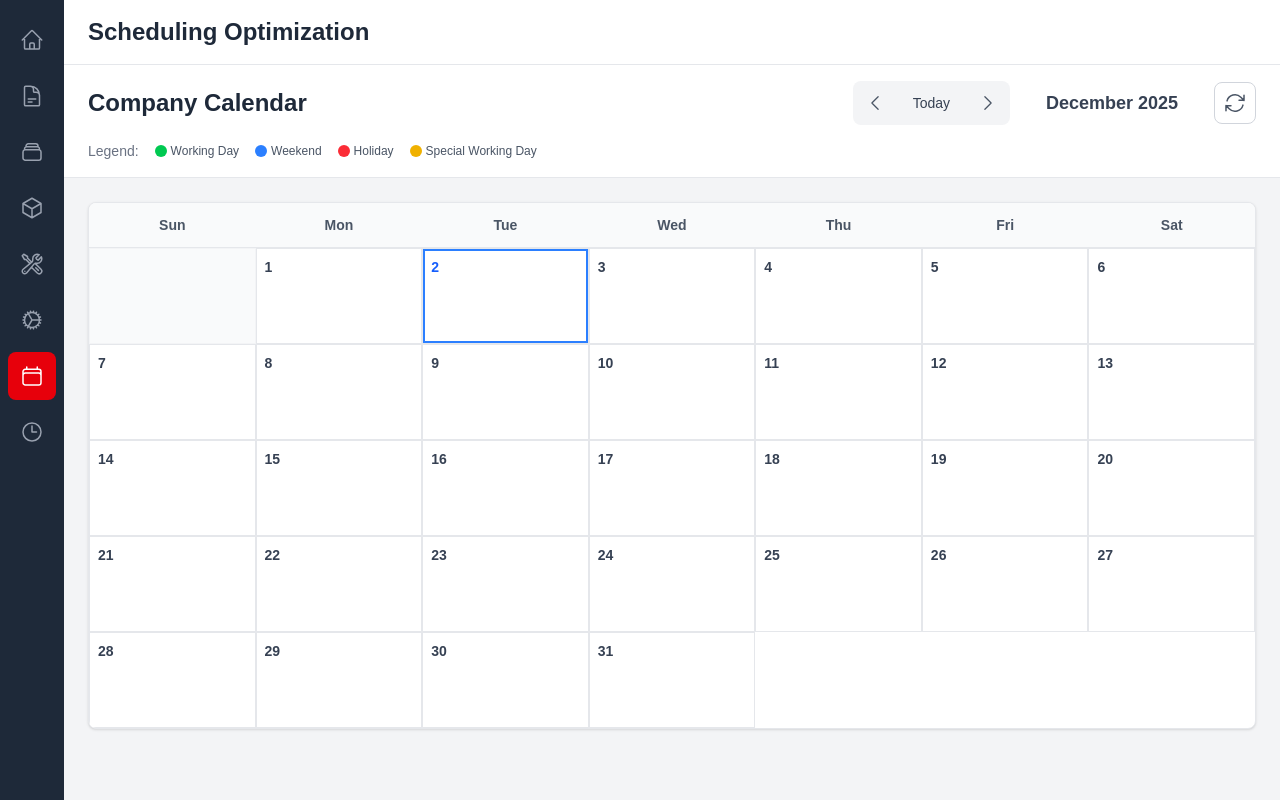
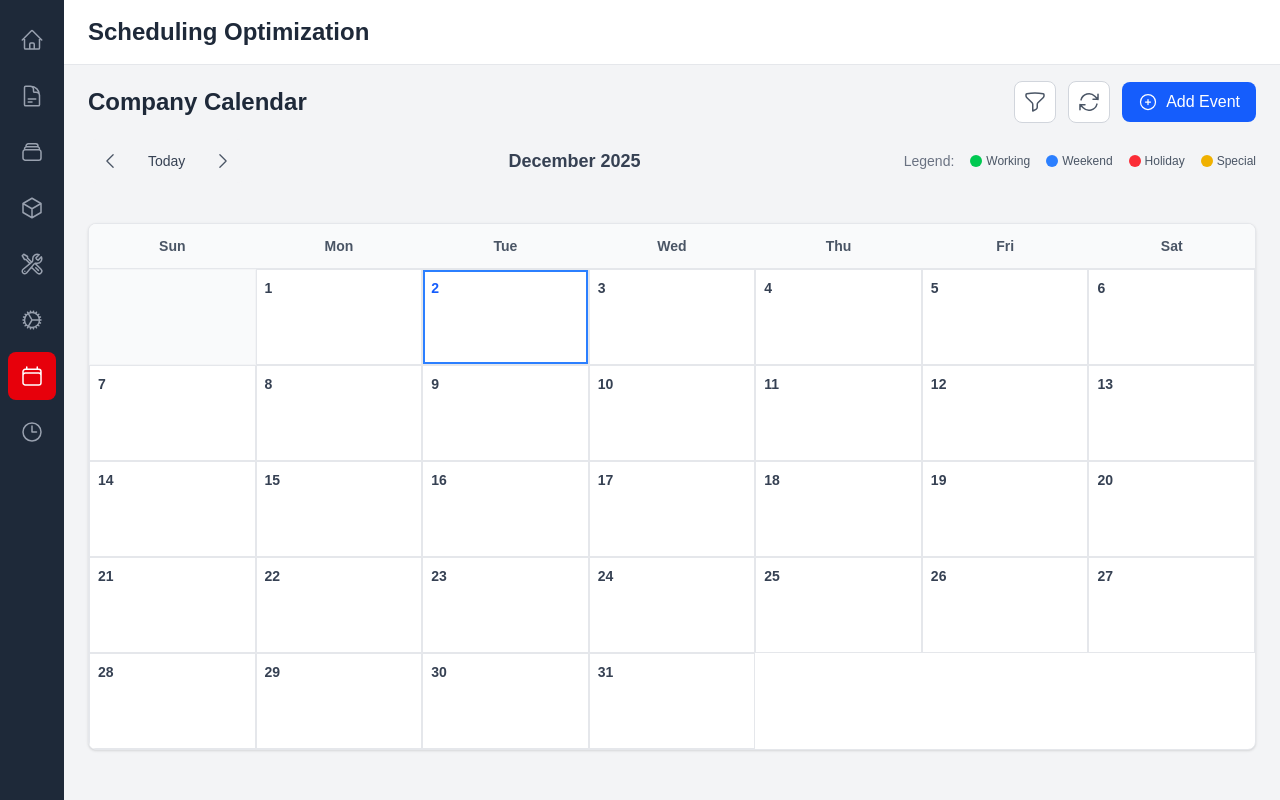
Before and after one commit to Jirasak-Guy/Production-Planning-Optimization, a Next.js app in the folder Frontend/: page /company-calendar in a window 1280 px wide. Built offline with nearby package versions, Linux system fonts and the light colour scheme; no server answers.

Commit message:
ปรับส่วน Page Header ให้หน้า Shift กับ Company Calendar

```diff
--- a/Frontend/app/company-calendar/page.tsx
+++ b/Frontend/app/company-calendar/page.tsx
@@ -3,7 +3,13 @@
 import { useState, useEffect } from "react";
 import { CompanyCalendar } from "@/app/types/Shift";
 import { fetchCompanyCalendar } from "@/app/lib/data";
-import { ArrowPathIcon, ChevronLeftIcon, ChevronRightIcon } from "@heroicons/react/24/outline";
+import {
+  ArrowPathIcon,
+  ChevronLeftIcon,
+  ChevronRightIcon,
+  PlusCircleIcon,
+  FunnelIcon,
+} from "@heroicons/react/24/outline";
 
 export default function CompanyCalendarPage() {
   const [calendarData, setCalendarData] = useState<CompanyCalendar[]>([]);
@@ -40,7 +46,9 @@ export default function CompanyCalendarPage() {
   };
 
   const getCalendarDataForDate = (year: number, month: number, day: number) => {
-        const dateStr = `${year}-${String(month + 1).padStart(2, "0")}-${String(day).padStart(2, "0")}`;
+    const dateStr = `${year}-${String(month + 1).padStart(2, "0")}-${String(
+      day
+    ).padStart(2, "0")}`;
     return calendarData.find((item) => item.calendar_date === dateStr);
   };
 
@@ -49,9 +57,10 @@ export default function CompanyCalendarPage() {
 
     const styles: Record<string, string> = {
       "working-day": "bg-green-100 hover:bg-green-200 border-green-300",
-            "weekend": "bg-blue-100 hover:bg-blue-200 border-blue-300",
-            "holiday": "bg-red-100 hover:bg-red-200 border-red-300",
-            "special-working-day": "bg-yellow-100 hover:bg-yellow-200 border-yellow-300",
+      weekend: "bg-blue-100 hover:bg-blue-200 border-blue-300",
+      holiday: "bg-red-100 hover:bg-red-200 border-red-300",
+      "special-working-day":
+        "bg-yellow-100 hover:bg-yellow-200 border-yellow-300",
     };
     return styles[dayType] || "bg-gray-100 hover:bg-gray-200";
   };
@@ -59,8 +68,8 @@ export default function CompanyCalendarPage() {
   const getDayTypeBadgeStyles = (dayType: string) => {
     const styles: Record<string, string> = {
       "working-day": "bg-green-500 text-white",
-            "weekend": "bg-blue-500 text-white",
-            "holiday": "bg-red-500 text-white",
+      weekend: "bg-blue-500 text-white",
+      holiday: "bg-red-500 text-white",
       "special-working-day": "bg-yellow-500 text-white",
     };
     return styles[dayType] || "bg-gray-500 text-white";
@@ -77,22 +86,37 @@ export default function CompanyCalendarPage() {
   };
 
   const goToPreviousMonth = () => {
-        setCurrentDate(new Date(currentDate.getFullYear(), currentDate.getMonth() - 1, 1));
+    setCurrentDate(
+      new Date(currentDate.getFullYear(), currentDate.getMonth() - 1, 1)
+    );
   };
 
   const goToNextMonth = () => {
-        setCurrentDate(new Date(currentDate.getFullYear(), currentDate.getMonth() + 1, 1));
+    setCurrentDate(
+      new Date(currentDate.getFullYear(), currentDate.getMonth() + 1, 1)
+    );
   };
 
   const goToToday = () => {
     setCurrentDate(new Date());
   };
 
-    const { daysInMonth, startingDayOfWeek, year, month } = getDaysInMonth(currentDate);
+  const { daysInMonth, startingDayOfWeek, year, month } =
+    getDaysInMonth(currentDate);
   const weekdays = ["Sun", "Mon", "Tue", "Wed", "Thu", "Fri", "Sat"];
   const monthNames = [
-        "January", "February", "March", "April", "May", "June",
-        "July", "August", "September", "October", "November", "December"
+    "January",
+    "February",
+    "March",
+    "April",
+    "May",
+    "June",
+    "July",
+    "August",
+    "September",
+    "October",
+    "November",
+    "December",
   ];
 
   const renderCalendarDays = () => {
@@ -101,7 +125,10 @@ export default function CompanyCalendarPage() {
     // Empty cells for days before the first day of the month
     for (let i = 0; i < startingDayOfWeek; i++) {
       days.push(
-                <div key={`empty-${i}`} className="h-24 bg-gray-50 border border-gray-100"></div>
+        <div
+          key={`empty-${i}`}
+          className="h-24 bg-gray-50 border border-gray-100"
+        ></div>
       );
     }
 
@@ -116,22 +143,34 @@ export default function CompanyCalendarPage() {
       days.push(
         <div
           key={day}
-                    className={`h-24 p-2 border border-gray-200 cursor-pointer transition-all duration-200 ${getDayTypeStyles(dayData?.day_type)} ${isToday ? "ring-2 ring-blue-500 ring-inset" : ""}`}
+          className={`h-24 p-2 border border-gray-200 cursor-pointer transition-all duration-200 ${getDayTypeStyles(
+            dayData?.day_type
+          )} ${isToday ? "ring-2 ring-blue-500 ring-inset" : ""}`}
           onMouseEnter={(e) => dayData && handleMouseEnter(e, dayData)}
           onMouseLeave={handleMouseLeave}
         >
           <div className="flex justify-between items-start">
-                        <span className={`text-sm font-semibold ${isToday ? "text-blue-600" : "text-gray-700"}`}>
+            <span
+              className={`text-sm font-semibold ${
+                isToday ? "text-blue-600" : "text-gray-700"
+              }`}
+            >
               {day}
             </span>
             {dayData && (
-                            <span className={`text-xs px-2 py-0.5 rounded-full ${getDayTypeBadgeStyles(dayData.day_type)}`}>
+              <span
+                className={`text-xs px-2 py-0.5 rounded-full ${getDayTypeBadgeStyles(
+                  dayData.day_type
+                )}`}
+              >
                 {dayData.day_type.replace("-", " ")}
               </span>
             )}
           </div>
           {dayData?.description && (
-                        <p className="text-xs text-gray-600 mt-1 line-clamp-2">{dayData.description}</p>
+            <p className="text-xs text-gray-600 mt-1 line-clamp-2">
+              {dayData.description}
+            </p>
           )}
         </div>
       );
@@ -143,12 +182,43 @@ export default function CompanyCalendarPage() {
   return (
     <div className="flex flex-col h-full">
       {/* Header */}
-            <div className="px-6 py-4 bg-white border-b border-gray-200">
-                <div className="flex items-center justify-between">
+      <div className="px-6 py-4">
+        <div className="flex items-center justify-between mb-4">
           <h2 className="text-2xl font-bold text-gray-800">Company Calendar</h2>
 
           <div className="flex items-center gap-3">
-                        {/* Navigation */}
+            {/* Filter Button */}
+            <button
+              onClick={() => console.log("Filter clicked")}
+              className="p-2 bg-white border border-gray-300 text-gray-600 hover:bg-gray-50 rounded-lg transition-colors"
+              title="Filter"
+            >
+              <FunnelIcon className="w-6 h-6" />
+            </button>
+
+            {/* Refresh Button */}
+            <button
+              onClick={loadCalendarData}
+              className="p-2 bg-white border border-gray-300 text-gray-600 hover:bg-gray-50 rounded-lg transition-colors"
+              title="Refresh"
+            >
+              <ArrowPathIcon className="w-6 h-6" />
+            </button>
+
+            {/* Add Button */}
+            <button
+              onClick={() => console.log("Add clicked")}
+              className="flex items-center gap-2 px-4 py-2 bg-blue-600 text-white rounded-lg hover:bg-blue-700 transition-colors"
+            >
+              <PlusCircleIcon className="w-5 h-5" />
+              <span>Add Event</span>
+            </button>
+          </div>
+        </div>
+
+        {/* Calendar Navigation */}
+        <div className="flex items-center justify-between">
+          {/* Navigation Controls */}
           <div className="flex items-center gap-2 bg-gray-100 rounded-lg p-1">
             <button
               onClick={goToPreviousMonth}
@@ -173,27 +243,16 @@ export default function CompanyCalendarPage() {
           </div>
 
           {/* Month/Year Display */}
-                        <h3 className="text-lg font-semibold text-gray-700 min-w-[180px] text-center">
+          <h3 className="text-lg font-semibold text-gray-700">
             {monthNames[month]} {year}
           </h3>
 
-                        {/* Refresh Button */}
-                        <button
-                            onClick={loadCalendarData}
-                            className="p-2 bg-white border border-gray-300 text-gray-600 hover:bg-gray-50 rounded-lg transition-colors"
-                            title="Refresh"
-                        >
-                            <ArrowPathIcon className="w-6 h-6" />
-                        </button>
-                    </div>
-                </div>
-
           {/* Legend */}
-                <div className="flex items-center gap-4 mt-4">
+          <div className="flex items-center gap-4">
             <span className="text-sm text-gray-500">Legend:</span>
             <div className="flex items-center gap-1">
               <span className="w-3 h-3 rounded-full bg-green-500"></span>
-                        <span className="text-xs text-gray-600">Working Day</span>
+              <span className="text-xs text-gray-600">Working</span>
             </div>
             <div className="flex items-center gap-1">
               <span className="w-3 h-3 rounded-full bg-blue-500"></span>
@@ -205,7 +264,8 @@ export default function CompanyCalendarPage() {
             </div>
             <div className="flex items-center gap-1">
               <span className="w-3 h-3 rounded-full bg-yellow-500"></span>
-                        <span className="text-xs text-gray-600">Special Working Day</span>
+              <span className="text-xs text-gray-600">Special</span>
+            </div>
           </div>
         </div>
       </div>
@@ -214,6 +274,7 @@ export default function CompanyCalendarPage() {
       <div className="flex-1 overflow-auto p-6">
         {isLoading ? (
           <div className="text-center py-12">
+            <div className="animate-spin rounded-full h-12 w-12 border-b-2 border-blue-600 mx-auto mb-4"></div>
             <p className="text-gray-500 text-lg">Loading calendar data...</p>
           </div>
         ) : (
@@ -248,16 +309,23 @@ export default function CompanyCalendarPage() {
           <div className="space-y-2">
             <div className="flex items-center justify-between">
               <span className="font-semibold">
-                                {new Date(hoveredDay.calendar_date).toLocaleDateString("en-US", {
+                {new Date(hoveredDay.calendar_date).toLocaleDateString(
+                  "en-US",
+                  {
                     weekday: "long",
                     day: "numeric",
                     month: "long",
                     year: "numeric",
-                                })}
+                  }
+                )}
               </span>
             </div>
             <div className="flex items-center gap-2">
-                            <span className={`px-2 py-1 text-xs rounded-full ${getDayTypeBadgeStyles(hoveredDay.day_type)}`}>
+              <span
+                className={`px-2 py-1 text-xs rounded-full ${getDayTypeBadgeStyles(
+                  hoveredDay.day_type
+                )}`}
+              >
                 {hoveredDay.day_type.replace("-", " ")}
               </span>
               <span className="text-sm text-gray-300">
```
Also changed, not shown: Frontend/app/shifts/page.tsx (+111 -22 lines). Lines whose indentation alone changed are shown as unchanged.
